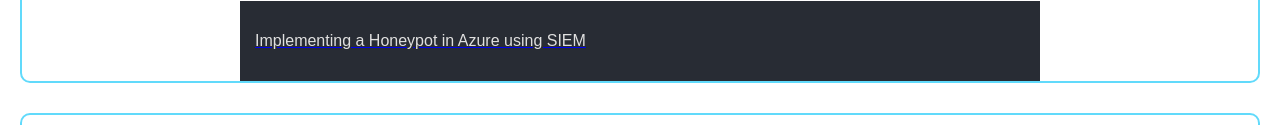
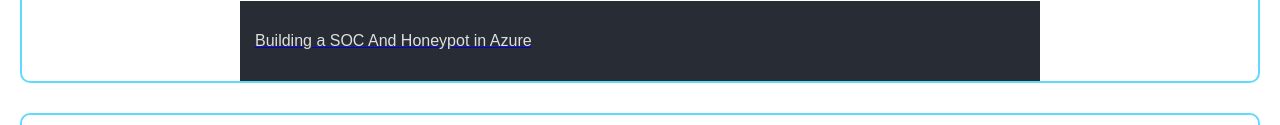
Before and after one commit to tw181802/tw181802.github.io, a plain HTML site: page index.html in a window 1280 px wide. Shown: the part 327-452 px from the top of the page. Drawn offline with Linux system fonts and the light colour scheme.

Commit message:
Update index.html

```diff
--- a/index.html
+++ b/index.html
@@ -26,7 +26,7 @@
                 <a href="https://github.com/tw181802/Cyber-Course">
                 <img src="icons/azure1.svg" alt="Project 1" class="project-img">
                 <div class="project-info">
-                    <p>Implementing a Honeypot in Azure using SIEM</p>
+                    <p>Building a SOC And Honeypot in Azure</p>
                 </div></a>
             </div>
             <div class="project">
```
